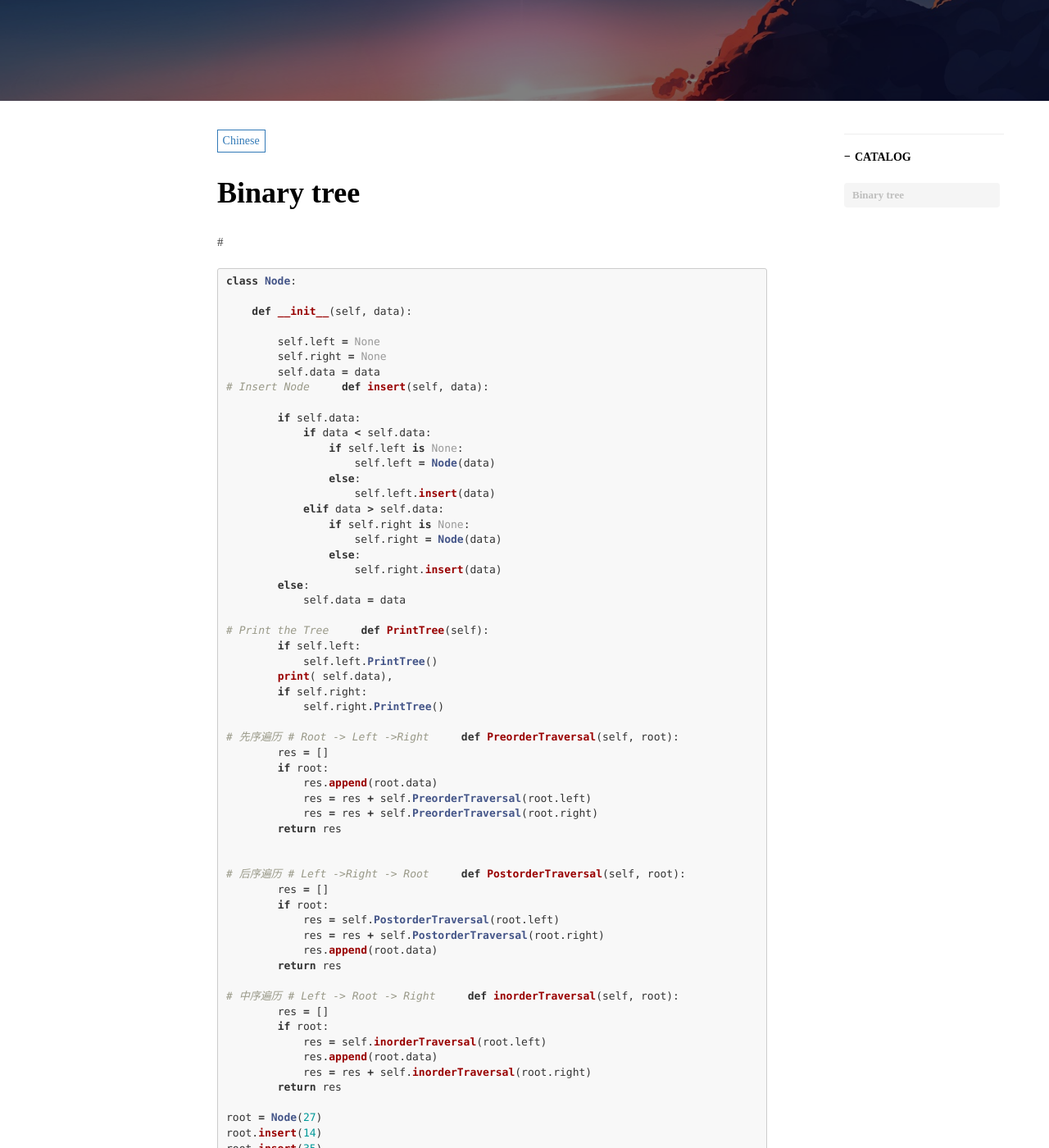
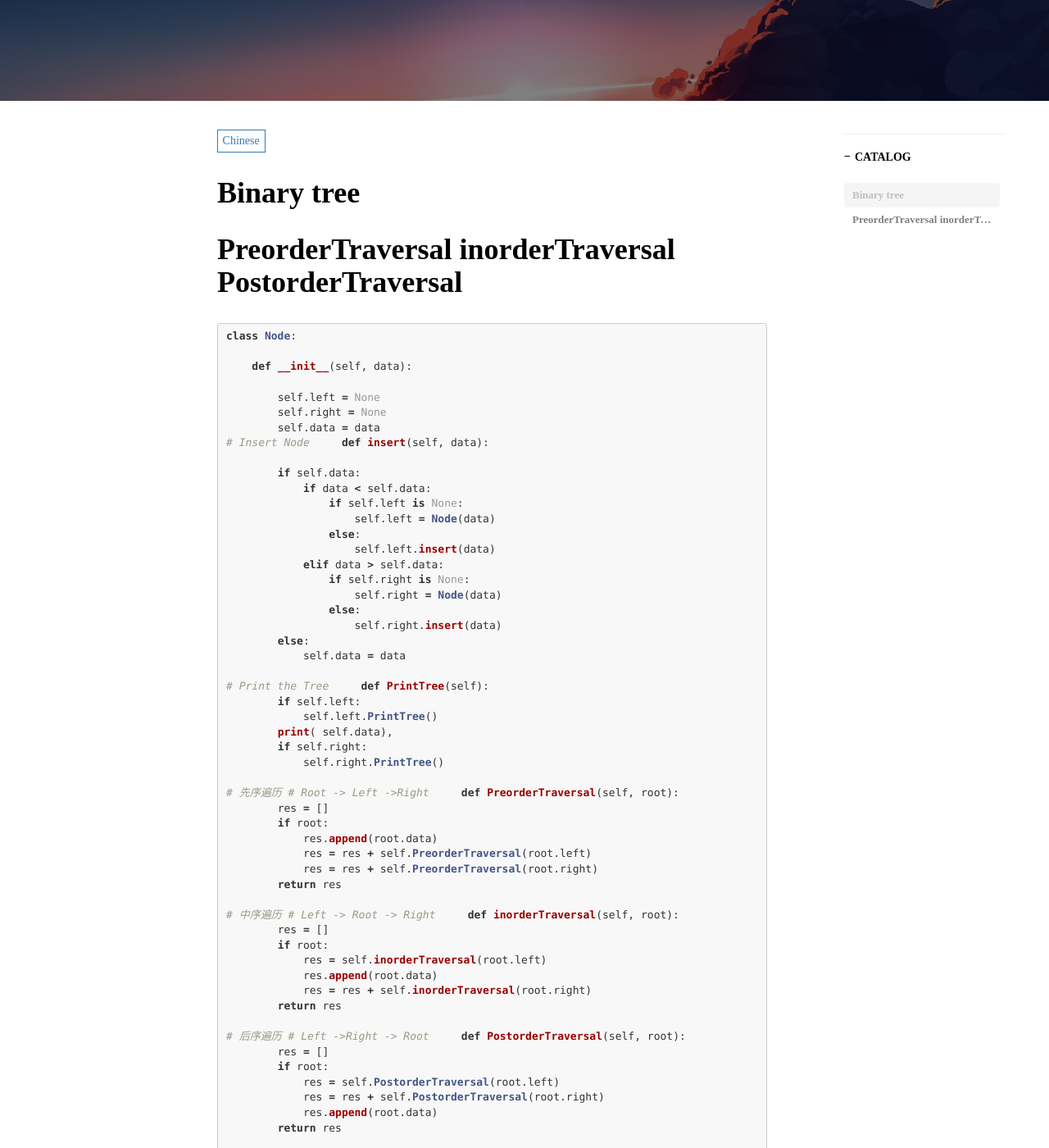
Before and after one commit to zhuiwang/zhuiwang.github.io, a Jekyll site: the page built from _posts/2021-08-04-Binary tree.md, in a window 1280 px wide and 1400 px high, scrolled down 396 px. Shown: the whole window at 82% size. Built offline with Jekyll 4.4.1, drawn with Linux system fonts in a browser that asks for light colours; nearby versions of some CDN libraries; our own code applies the rules of GitHub Pages for plain Markdown files; a script that is not in the unit is left out; comment, search, counter and statistics services are not loaded; some of the changed lines change nothing that is shown.

Commit message:
Update tree.md

````diff
--- a/_includes/post/tree.md
+++ b/_includes/post/tree.md
@@ -1,7 +1,7 @@
 
 # Binary tree
 
-#
+# PreorderTraversal inorderTraversal PostorderTraversal
 ```python
 class Node:
 
@@ -45,6 +45,15 @@ class Node:
             res = res + self.PreorderTraversal(root.right)
         return res
 
+# 中序遍历
+# Left -> Root -> Right
+    def inorderTraversal(self, root):
+        res = []
+        if root:
+            res = self.inorderTraversal(root.left)
+            res.append(root.data)
+            res = res + self.inorderTraversal(root.right)
+        return res
 
 # 后序遍历
 # Left ->Right -> Root
@@ -56,15 +65,7 @@ class Node:
             res.append(root.data)
         return res
 
-# 中序遍历
-# Left -> Root -> Right
-    def inorderTraversal(self, root):
-        res = []
-        if root:
-            res = self.inorderTraversal(root.left)
-            res.append(root.data)
-            res = res + self.inorderTraversal(root.right)
-        return res
+
 
 root = Node(27)
 root.insert(14)
````
